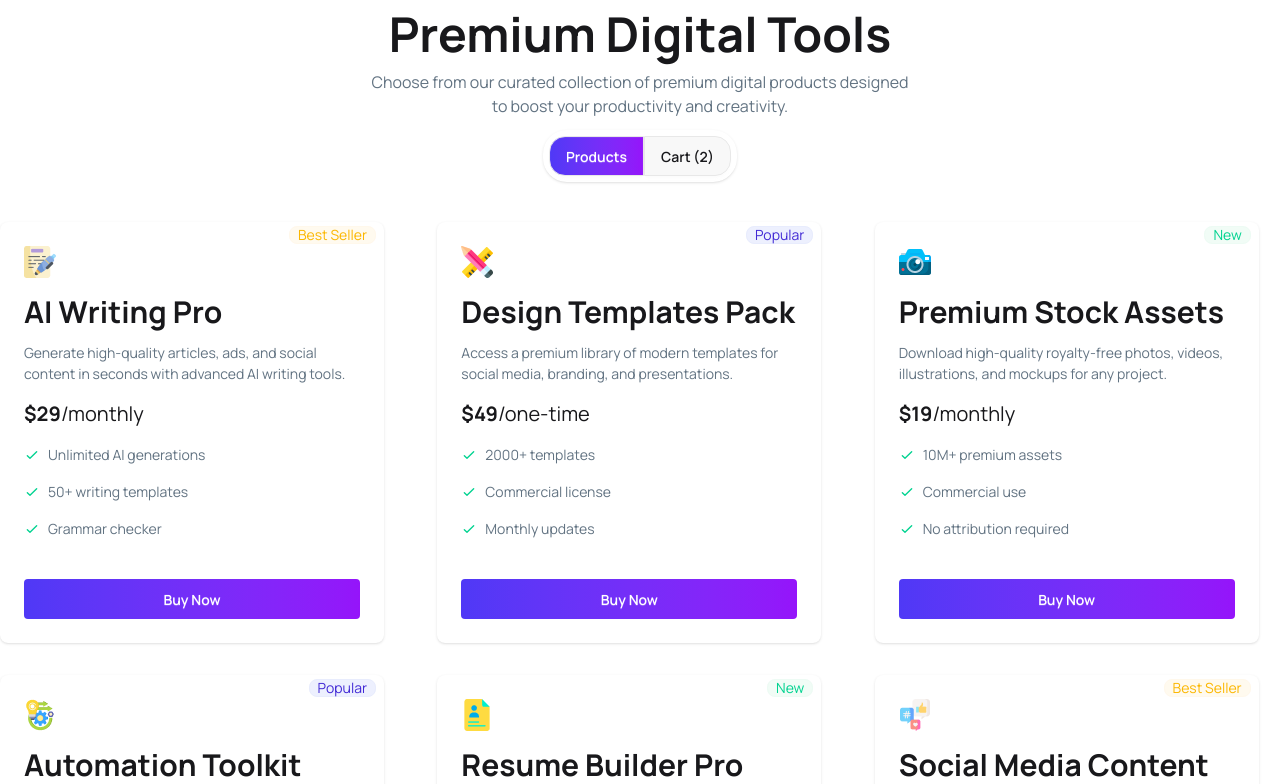
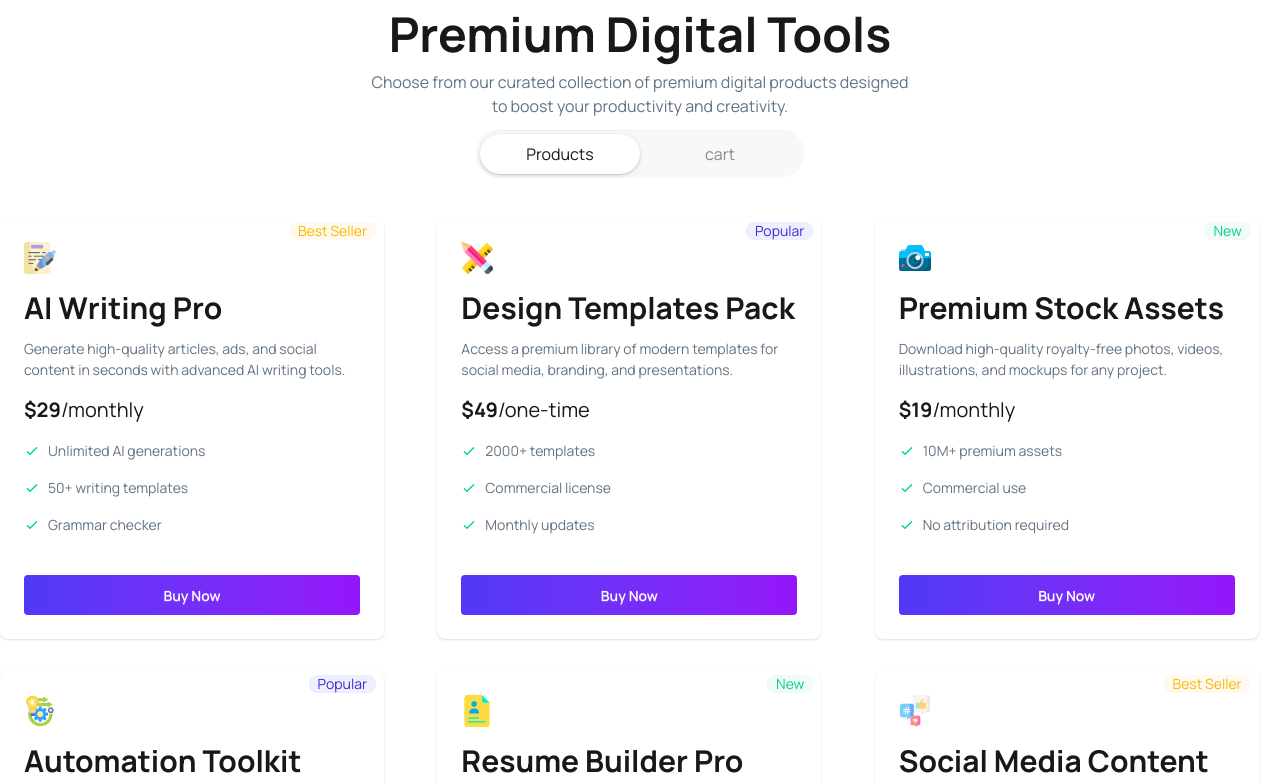
Before and after one commit to joti14/digitools-platform, a React (Vite) app: page / in a window 1280 px wide. Shown: the part 900-1684 px from the top of the page. Built offline with nearby package versions, Linux system fonts and the light colour scheme.

Commit message:
added toggling between products and cart

```diff
--- a/src/App.jsx
+++ b/src/App.jsx
@@ -1,4 +1,4 @@
-import { Suspense } from 'react'
+import { Suspense, useState } from 'react'
 import './App.css'
 import Banner from './components/Banner/Banner'
 import Footer from './components/Footer/Footer'
@@ -15,6 +15,8 @@ const productPromise = fetchProducts();
 
 function App() {
 
+  const [activeTab, setActiveTab] = useState('product');
+  console.log(activeTab)
   return (
     <>
       <Navbar></Navbar>
@@ -22,7 +24,11 @@ function App() {
       <Stats></Stats>
 
       <Suspense fallback={<span className="loading loading-dots loading-lg"></span>}>
-        <Products productPromise={productPromise}></Products>
+        <Products
+          productPromise={productPromise}
+          activeTab={activeTab}
+          setActiveTab={setActiveTab}
+        ></Products>
       </Suspense>
 
       <Footer></Footer>
--- /dev/null
+++ b/src/components/Cart/Cart.jsx
@@ -0,0 +1,11 @@
+import React from 'react';
+
+const Cart = () => {
+    return (
+        <div className='card'>
+            <h1>Your Cart</h1>
+        </div>
+    );
+};
+
+export default Cart;
--- a/src/components/Products/Products.jsx
+++ b/src/components/Products/Products.jsx
@@ -1,9 +1,12 @@
 import React, { use } from 'react';
 import Product from './Product';
+import Cart from '../Cart/Cart';
 
-const Products = ({ productPromise }) => {
+
+const Products = ({ productPromise, activeTab, setActiveTab }) => {
     const products = use(productPromise);
     // console.log(products)
+
     return (
         <div className='max-w-7xl mx-auto py-20 space-y-3'>
             <div className='text-center space-y-3'>
@@ -12,19 +15,36 @@ const Products = ({ productPromise }) => {
             </div>
 
             {/* buttons */}
-            <div className='flex justify-center '>
-
-                <div className='inline-flex rounded-3xl shadow-sm p-1.5 overflow-hidden'>
-                    <button className='btn bg-linear-to-r from-[#4f39f6] to-[#9514fa] rounded-r-none rounded-l-2xl text-white'>Products</button>
-                    <button className='btn rounded-l-none rounded-r-2xl'>Cart (2)</button>
+            <div className='flex justify-center'>
+                <div className="tabs tabs-box rounded-full  inline-flex">
+                    <input
+                        type="radio"
+                        name="my_tabs_1"
+                        className="tab rounded-full text-base w-40"
+                        aria-label="Products"
+                        defaultChecked
+                        onClick={() => setActiveTab('product')}
+                    />
+                    <input
+                        type="radio"
+                        name="my_tabs_1"
+                        className="tab rounded-full text-base w-40"
+                        aria-label="cart"
+                        onClick={() => setActiveTab('cart')}
+                    />
                 </div>
             </div>
 
-            <div className='grid grid-cols-1 md:grid-cols-2 lg:grid-cols-3 gap-8 mt-10'>
-                {
-                    products.map(product => <Product key={product.id} product={product}></Product>)
-                }
-            </div>
+            {
+                activeTab === 'product' && <div className='grid grid-cols-1 md:grid-cols-2 lg:grid-cols-3 gap-8 mt-10'>
+                    {
+                        products.map(product => <Product key={product.id} product={product}></Product>)
+                    }
+                </div>
+            }
+            {
+                activeTab === 'cart' && <Cart></Cart>
+            }
 
         </div>
     );
```
